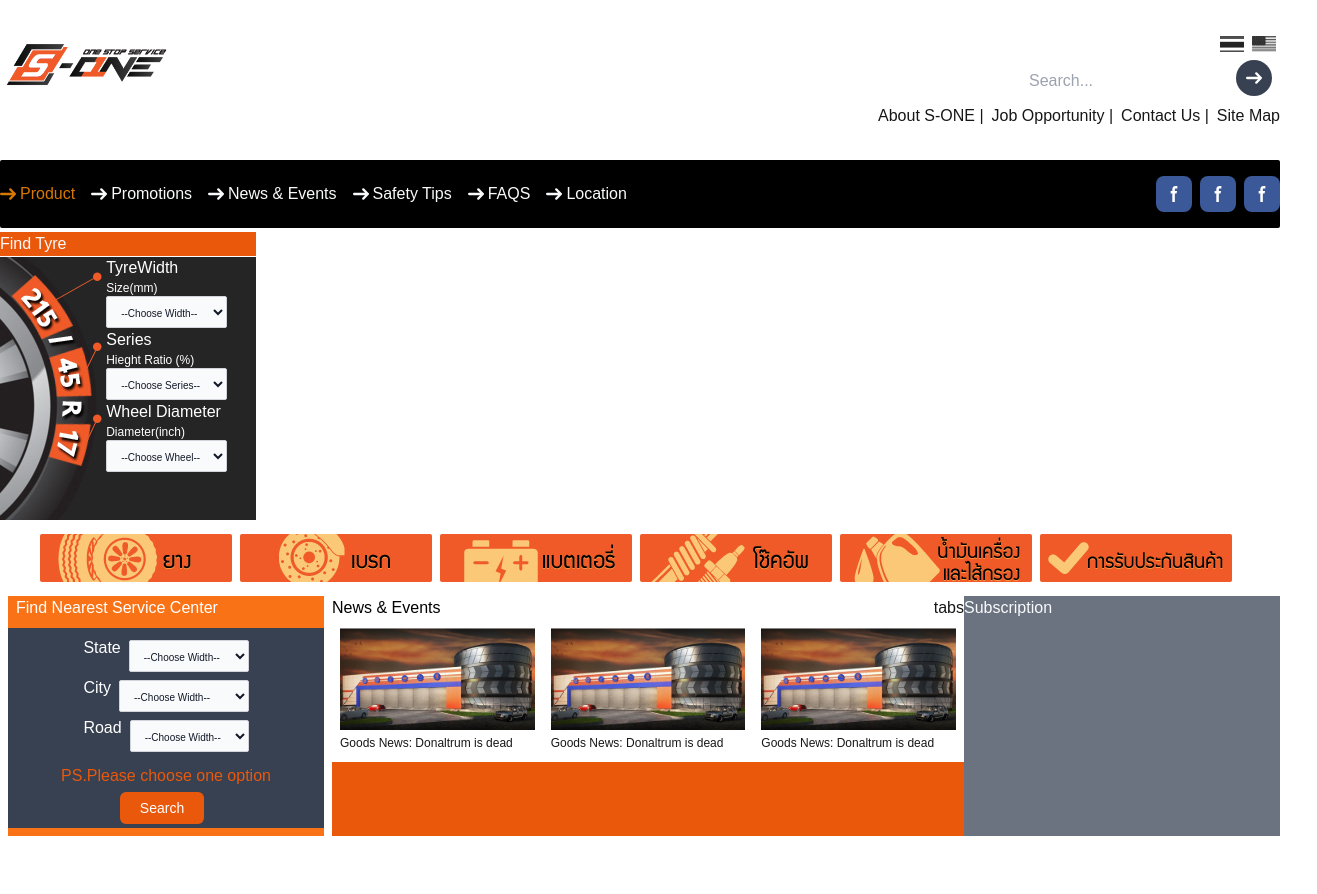
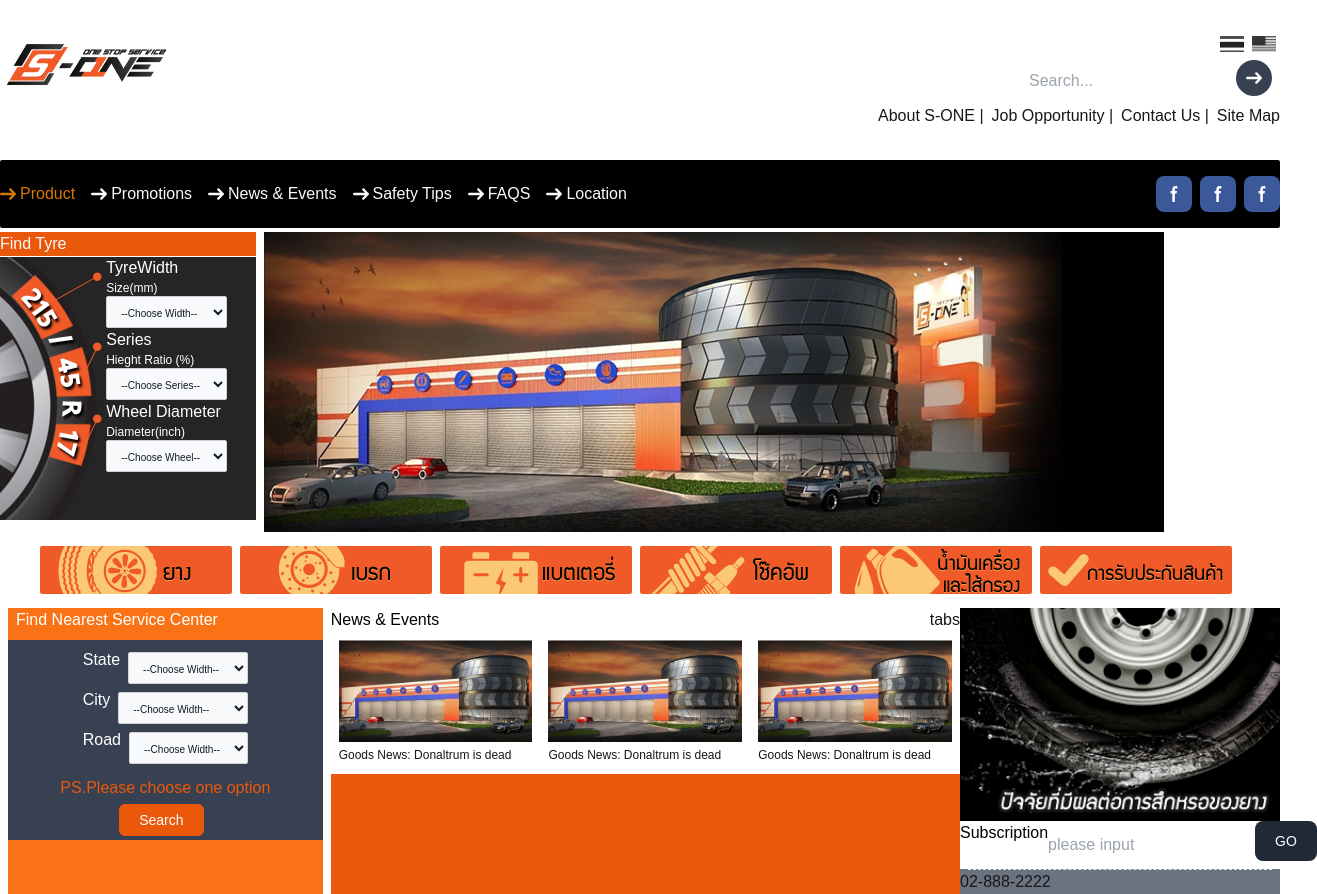
Before and after one commit to Jadedvi104/vanilajs-to-next, a Next.js app: page / in a window 1280 px wide. Shown: the whole page, 1317 px wide, since content can reach past the window. Before the commit the page ends 836 px from the top, so only its background shows below. Built offline with nearby package versions, Linux system fonts and the light colour scheme.

Commit message:
fixing key in NewsAndEvents

```diff
--- a/src/components/BannerAndSearch.jsx
+++ b/src/components/BannerAndSearch.jsx
@@ -1,5 +1,6 @@
 import React from "react";
 import FindTire from "@/components/micros/FindTire";
+import MainBanner from "@/components/micros/MainBanner";
 
 const BannerAndSearch = () => {
   return (
@@ -17,10 +18,7 @@
         >
           {/* Find Tire Section */}
           <FindTire />
-            <div
-              className="bg-bannerImage
-          w-max"
-            ></div>
+          <MainBanner/>
         </div>
       </section>
     </>
--- a/src/components/BottomSection.jsx
+++ b/src/components/BottomSection.jsx
@@ -1,6 +1,7 @@
 import React from "react";
 import SearchBranch from "@/components/micros/SearchBranch";
 import NewsAndEvents from "@/components/micros/NewsAndEvents";
+import Subscribe from "@/components/micros/Subscribe";
 
 const BottomSection = () => {
   return (
@@ -8,13 +9,11 @@
       <section>
         <div className="flex justify-center bg-white h-auto w-5/5">
           {/* Left*/}
-            <SearchBranch />
+          <SearchBranch />
           {/* Mid*/}
-           <NewsAndEvents/>
+          <NewsAndEvents />
           {/* Right*/}
-          <div className="bg-gray-500 w-1/4">
-            <h1 className="text-gray-50">Subscription</h1>
-          </div>
+          <Subscribe/>
         </div>
       </section>
     </>
--- /dev/null
+++ b/src/components/micros/MainBanner.jsx
@@ -0,0 +1,13 @@
+import React from "react";
+
+const MainBanner = () => {
+  return (
+    <>
+      <div>
+        <img src="/images/SOne_index_banner.jpg" alt="" />
+      </div>
+    </>
+  );
+};
+
+export default MainBanner;
--- a/src/components/micros/SearchBranch.jsx
+++ b/src/components/micros/SearchBranch.jsx
@@ -12,7 +12,7 @@
               <div className="flex flex-col items-center my-2 mx-4">
                 <div className="my-2">
                   {searchData.map((value, i) => (
-                    <div className="flex flex-row ">
+                    <div key={i} className="flex flex-row">
                       <span className="text-white mr-2">{value.name}</span>
                       <select className="bg-gray-50 border border-gray-300 text-gray-900 text-[0.625rem] rounded-sm focus:ring-blue-500 focus:border-blue-500 block h-8 w-full p-2.5 my-1 text-xsdark:bg-gray-700 dark:border-gray-600 dark:placeholder-gray-400 dark:text-white dark:focus:ring-blue-500 dark:focus:border-blue-500">
                         <option defaultValue>--Choose Width--</option>
--- /dev/null
+++ b/src/components/micros/Subscribe.jsx
@@ -0,0 +1,23 @@
+import React from "react";
+import { searchData } from "@/data/NavbarSelection";
+
+const Subscribe = () => {
+  return (
+    <>
+      <div className="flex flex-col bg-gray-500 w-1/4">
+        <img src="/images/tips_01.jpg"></img>
+        <div className="flex flex-row bg-white">
+          <h1 className="text-black"> Subscription</h1>
+          <input type="eamil" id="email-sub" placeholder="please input"></input>
+          <button className="text-white bg-gray-800 hover:bg-gray-900 focus:outline-none focus:ring-4 focus:ring-gray-300 font-medium rounded-lg text-sm px-5 py-2.5 me-2 mb-2 dark:bg-gray-800 dark:hover:bg-gray-700 dark:focus:ring-gray-700 dark:border-gray-700">
+            GO
+          </button>
+        </div>
+        <hr className="mx-2 border-dashed"></hr>
+        <h1>02-888-2222</h1>
+      </div>
+    </>
+  );
+};
+
+export default Subscribe;
```
